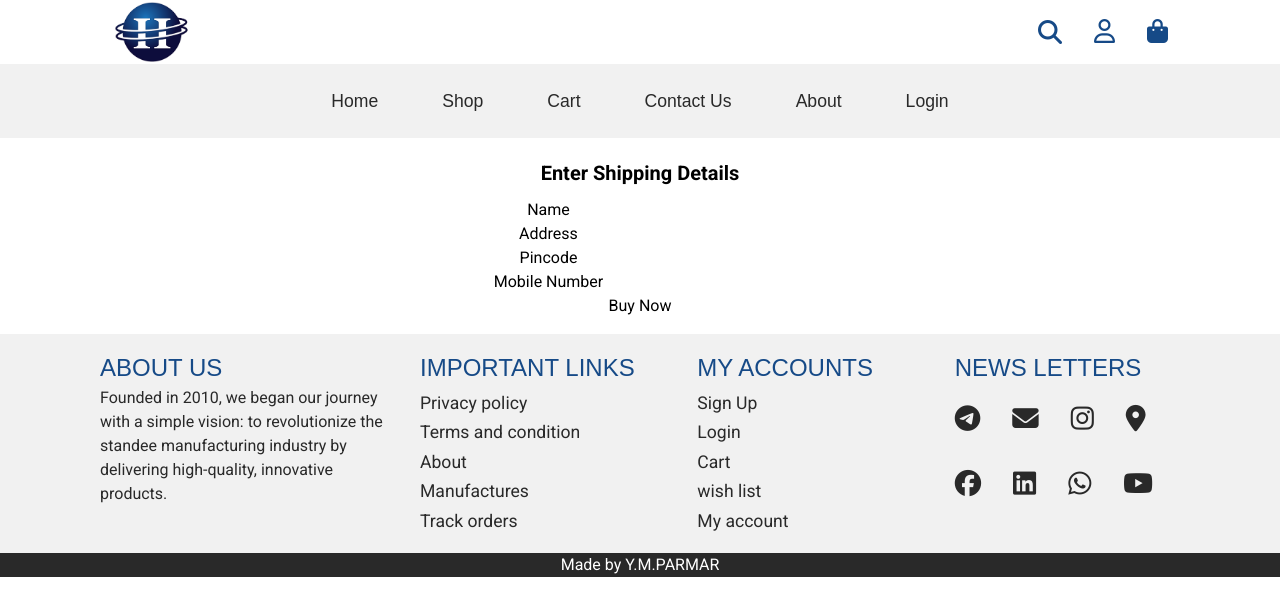
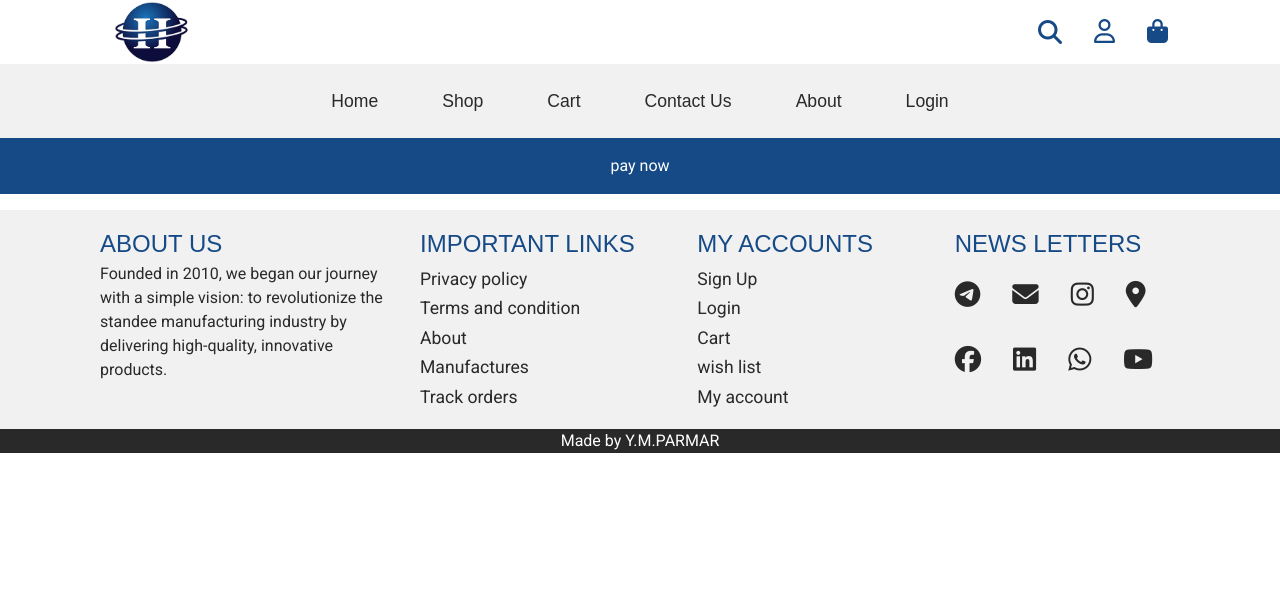
Before and after one commit to ymparmar5/hariimpex, a React (Vite) app: page /buy-now in a window 1280 px wide. Shown: the top 616 px of the page. Built offline with nearby package versions, Linux system fonts and the light colour scheme; no server answers; the database is empty; a web font is replaced by a local one.

Commit message:
first commit

```diff
--- a/package.json
+++ b/package.json
@@ -15,9 +15,10 @@
     "@reacticons/ionicons": "^7.1.0",
     "@reduxjs/toolkit": "^2.2.5",
     "@testing-library/user-event": "^14.5.2",
-    "axios": "^1.6.7",
+    "axios": "^1.7.2",
     "firebase": "^10.12.0",
     "firebase-tools": "^13.11.2",
+    "js-sha256": "^0.11.0",
     "lucide-react": "^0.378.0",
     "react": "^18.2.0",
     "react-dom": "^18.2.0",
--- a/src/Components/BuyNow.jsx
+++ b/src/Components/BuyNow.jsx
@@ -1,189 +1,225 @@
-import React, { useState } from 'react';
-import axios from 'axios';
-import { fireDB } from '../FireBase/FireBaseConfig';
-import { Timestamp, addDoc, collection } from 'firebase/firestore';
-import { useNavigate } from 'react-router-dom';
-import toast from 'react-hot-toast';
-import crypto from 'crypto';
+// import React, { useState } from 'react';
+// import axios from 'axios';
+// import { fireDB } from '../FireBase/FireBaseConfig';
+// import { Timestamp, addDoc, collection } from 'firebase/firestore';
+// import { useNavigate } from 'react-router-dom';
+// import toast from 'react-hot-toast';
+// import crypto from 'crypto';
 
-const BuyNow = ({ cartItems }) => {
-    const user = JSON.parse(localStorage.getItem('users'));
-    const navigate = useNavigate();
 
-    const [addressInfo, setAddressInfo] = useState({
-        name: "",
-        address: "",
-        pincode: "",
-        mobileNumber: "",
-        time: Timestamp.now(),
-        date: new Date().toLocaleString(
-            "en-US",
-            {
-                month: "short",
-                day: "2-digit",
-                year: "numeric",
-            }
-        )
-    });
+// const BuyNow = ({ cartItems }) => {
+//     const user = JSON.parse(localStorage.getItem('users'));
+//     const navigate = useNavigate();
 
-    const handleInputChange = (e) => {
-        const { name, value } = e.target;
-        setAddressInfo({ ...addressInfo, [name]: value });
-    };
+//     const [addressInfo, setAddressInfo] = useState({
+//         name: "",
+//         address: "",
+//         pincode: "",
+//         mobileNumber: "",
+//         time: Timestamp.now(),
+//         date: new Date().toLocaleString(
+//             "en-US",
+//             {
+//                 month: "short",
+//                 day: "2-digit",
+//                 year: "numeric",
+//             }
+//         )
+//     });
 
-    const generateChecksum = (payload, saltKey) => {
-        const hash = crypto.createHash('sha256');
-        hash.update(payload + "/pg/v1/pay" + saltKey);
-        return hash.digest('hex');
-    };
+//     const handleInputChange = (e) => {
+//         const { name, value } = e.target;
+//         setAddressInfo({ ...addressInfo, [name]: value });
+//     };
 
-    const handlePayment = async (orderInfo) => {
-        const saltKey = '331fd028-b27c-42c7-b62f-46401943a3c3'; // Replace with your salt key
-        const saltIndex = '1'; // Replace with your salt index
-        const payload = JSON.stringify({
-            merchantId: 'M22EJDYBLPU2G',
-            amount: orderInfo.totalAmount,
-            orderId: orderInfo.orderId,
-            merchantOrderId: orderInfo.orderId,
-            successUrl: 'http://localhost:3000/success',
-            failureUrl: 'http://localhost:3000/fail',
-        });
-        const checksum = generateChecksum(payload, saltKey) + '###' + saltIndex;
+//     const generateChecksum = (payload, saltKey) => {
+//         const hash = crypto.createHash('sha256');
+//         hash.update(payload + "/pg/v1/pay" + saltKey);
+//         return hash.digest('hex');
+//     };
+
+//     const handlePayment = async (orderInfo) => {
+//         const saltKey = '331fd028-b27c-42c7-b62f-46401943a3c3'; // Replace with your salt key
+//         const saltIndex = '1'; // Replace with your salt index
+//         const payload = JSON.stringify({
+//             merchantId: 'M22EJDYBLPU2G',
+//             amount: orderInfo.totalAmount,
+//             orderId: orderInfo.orderId,
+//             merchantOrderId: orderInfo.orderId,
+//             successUrl: 'http://localhost:3000/success',
+//             failureUrl: 'http://localhost:3000/fail',
+//         });
+//         const checksum = generateChecksum(payload, saltKey) + '###' + saltIndex;
+
+//         try {
+//             const response = await axios.post('https://api.phonepe.com/apis/hermes/initiate', {
+//                 merchantId: 'M22EJDYBLPU2G',
+//                 amount: orderInfo.totalAmount,
+//                 orderId: orderInfo.orderId,
+//                 merchantOrderId: orderInfo.orderId,
+//                 successUrl: 'http://localhost:3000/success',
+//                 failureUrl: 'http://localhost:3000/fail',
+//             }, {
+//                 headers: {
+//                     'Content-Type': 'application/json',
+//                     'X-VERIFY': checksum,
+//                     'X-CALLBACK-URL': 'http://localhost:3000/callback',
+//                 },
+//             });
+
+//             if (response.data.success) {
+//                 window.location.href = response.data.paymentUrl;
+//             } else {
+//                 toast.error('Failed to initiate payment. Please try again.');
+//             }
+//         } catch (error) {
+//             console.error(error);
+//             toast.error('Payment initiation failed. Please try again.');
+//         }
+//     };
+
+//     const buyNowFunction = async () => {
+
+//         if (!user) {
+//             return navigate('/sign-in');
+//         }
+
+//         if (addressInfo.name === "" || addressInfo.address === "" || addressInfo.pincode === "" || addressInfo.mobileNumber === "") {
+//             return toast.error("All fields are required");
+//         }
+
+//         const totalAmount = cartItems.reduce((prevValue, item) => prevValue + item.price * item.quantity, 0);
+
+//         const orderInfo = {
+//             cartItems,
+//             addressInfo: {
+//                 ...addressInfo,
+//                 time: addressInfo.time.toDate().toString()
+//             },
+//             email: user.email,
+//             userid: user.uid,
+//             status: "pending",
+//             totalAmount,
+//             time: Timestamp.now().toDate().toString(),
+//             date: new Date().toLocaleString(
+//                 "en-US",
+//                 {
+//                     month: "short",
+//                     day: "2-digit",
+//                     year: "numeric",
+//                 }
+//             ),
+//             orderId: `${user.uid}-${Date.now()}`
+//         };
+
+//         try {
+//             // Save the order with pending status to Firestore
+//             const orderRef = collection(fireDB, 'order');
+//             await addDoc(orderRef, orderInfo);
+//             toast.success("Redirecting to payment gateway");
+
+//             // Trigger the payment process
+//             handlePayment(orderInfo);
+
+//             setAddressInfo({
+//                 name: "",
+//                 address: "",
+//                 pincode: "",
+//                 mobileNumber: "",
+//                 time: Timestamp.now(),
+//                 date: new Date().toLocaleString(
+//                     "en-US",
+//                     {
+//                         month: "short",
+//                         day: "2-digit",
+//                         year: "numeric",
+//                     }
+//                 )
+//             });
+//         } catch (error) {
+//             console.log(error);
+//             toast.error("Something went wrong, please try again later");
+//         }
+//     };
+
+//     return (
+//         <div>
+//             <h2>Enter Shipping Details</h2>
+//             <form>
+//                 <div>
+//                     <label>Name</label>
+//                     <input
+//                         type="text"
+//                         name="name"
+//                         value={addressInfo.name}
+//                         onChange={handleInputChange}
+//                     />
+//                 </div>
+//                 <div>
+//                     <label>Address</label>
+//                     <input
+//                         type="text"
+//                         name="address"
+//                         value={addressInfo.address}
+//                         onChange={handleInputChange}
+//                     />
+//                 </div>
+//                 <div>
+//                     <label>Pincode</label>
+//                     <input
+//                         type="text"
+//                         name="pincode"
+//                         value={addressInfo.pincode}
+//                         onChange={handleInputChange}
+//                     />
+//                 </div>
+//                 <div>
+//                     <label>Mobile Number</label>
+//                     <input
+//                         type="text"
+//                         name="mobileNumber"
+//                         value={addressInfo.mobileNumber}
+//                         onChange={handleInputChange}
+//                     />
+//                 </div>
+//                 <button type="button" onClick={buyNowFunction}>Buy Now</button>
+//             </form>
+//         </div>
+//     );
+// };
+
+// export default BuyNow;
+
+import axios from "axios"
+
+const BuyNow = ()=>{
+    let data ={
+        name:"vikas",
+        amount:1,
+        number:'9999999999',
+        MID: 'MID' + Date.now(),
+        transactionId: 'T' + Date.now(),
+
+    }
+
+    const pay =async()=>{
 
         try {
-            const response = await axios.post('https://api.phonepe.com/apis/hermes/initiate', {
-                merchantId: 'M22EJDYBLPU2G',
-                amount: orderInfo.totalAmount,
-                orderId: orderInfo.orderId,
-                merchantOrderId: orderInfo.orderId,
-                successUrl: 'http://localhost:3000/success',
-                failureUrl: 'http://localhost:3000/fail',
-            }, {
-                headers: {
-                    'Content-Type': 'application/json',
-                    'X-VERIFY': checksum,
-                    'X-CALLBACK-URL': 'http://localhost:3000/callback',
-                },
-            });
-
-            if (response.data.success) {
-                window.location.href = response.data.paymentUrl;
-            } else {
-                toast.error('Failed to initiate payment. Please try again.');
-            }
+            await axios.post("http://localhost:5173/order",data).then(res=>{
+                console.log(res.data)
+            }).catch(err =>{
+                console.log(err)
+            })
         } catch (error) {
-            console.error(error);
-            toast.error('Payment initiation failed. Please try again.');
-        }
-    };
-
-    const buyNowFunction = async () => {
-        if (!user) {
-            return navigate('/sign-in');
+            console.log(error)
         }
 
-        if (addressInfo.name === "" || addressInfo.address === "" || addressInfo.pincode === "" || addressInfo.mobileNumber === "") {
-            return toast.error("All fields are required");
-        }
+    }
+    return<>
 
-        const totalAmount = cartItems.reduce((prevValue, item) => prevValue + item.price * item.quantity, 0);
-
-        const orderInfo = {
-            cartItems,
-            addressInfo: {
-                ...addressInfo,
-                time: addressInfo.time.toDate().toString()
-            },
-            email: user.email,
-            userid: user.uid,
-            status: "pending",
-            totalAmount,
-            time: Timestamp.now().toDate().toString(),
-            date: new Date().toLocaleString(
-                "en-US",
-                {
-                    month: "short",
-                    day: "2-digit",
-                    year: "numeric",
-                }
-            ),
-            orderId: `${user.uid}-${Date.now()}`
-        };
-
-        try {
-            // Save the order with pending status to Firestore
-            const orderRef = collection(fireDB, 'order');
-            await addDoc(orderRef, orderInfo);
-            toast.success("Redirecting to payment gateway");
-
-            // Trigger the payment process
-            handlePayment(orderInfo);
-
-            setAddressInfo({
-                name: "",
-                address: "",
-                pincode: "",
-                mobileNumber: "",
-                time: Timestamp.now(),
-                date: new Date().toLocaleString(
-                    "en-US",
-                    {
-                        month: "short",
-                        day: "2-digit",
-                        year: "numeric",
-                    }
-                )
-            });
-        } catch (error) {
-            console.log(error);
-            toast.error("Something went wrong, please try again later");
-        }
-    };
-
-    return (
-        <div>
-            <h2>Enter Shipping Details</h2>
-            <form>
-                <div>
-                    <label>Name</label>
-                    <input
-                        type="text"
-                        name="name"
-                        value={addressInfo.name}
-                        onChange={handleInputChange}
-                    />
-                </div>
-                <div>
-                    <label>Address</label>
-                    <input
-                        type="text"
-                        name="address"
-                        value={addressInfo.address}
-                        onChange={handleInputChange}
-                    />
-                </div>
-                <div>
-                    <label>Pincode</label>
-                    <input
-                        type="text"
-                        name="pincode"
-                        value={addressInfo.pincode}
-                        onChange={handleInputChange}
-                    />
-                </div>
-                <div>
-                    <label>Mobile Number</label>
-                    <input
-                        type="text"
-                        name="mobileNumber"
-                        value={addressInfo.mobileNumber}
-                        onChange={handleInputChange}
-                    />
-                </div>
-                <button type="button" onClick={buyNowFunction}>Buy Now</button>
-            </form>
-        </div>
-    );
-};
+    <button  className="login-to-buy-button" onClick={pay} >
+        pay now
+        </button></>
+}
 
 export default BuyNow;
```
Also changed, not shown: 1 other file (tests, documents, lock files or other folders).
